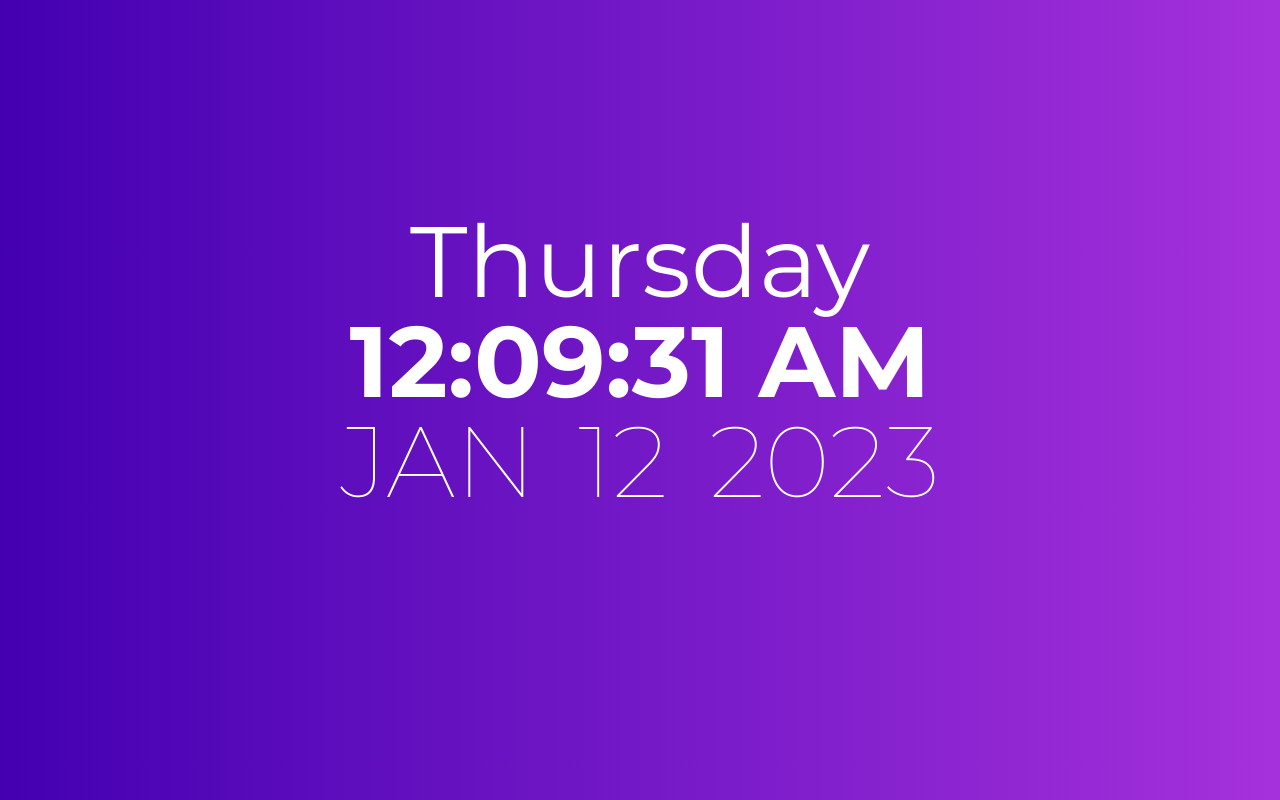
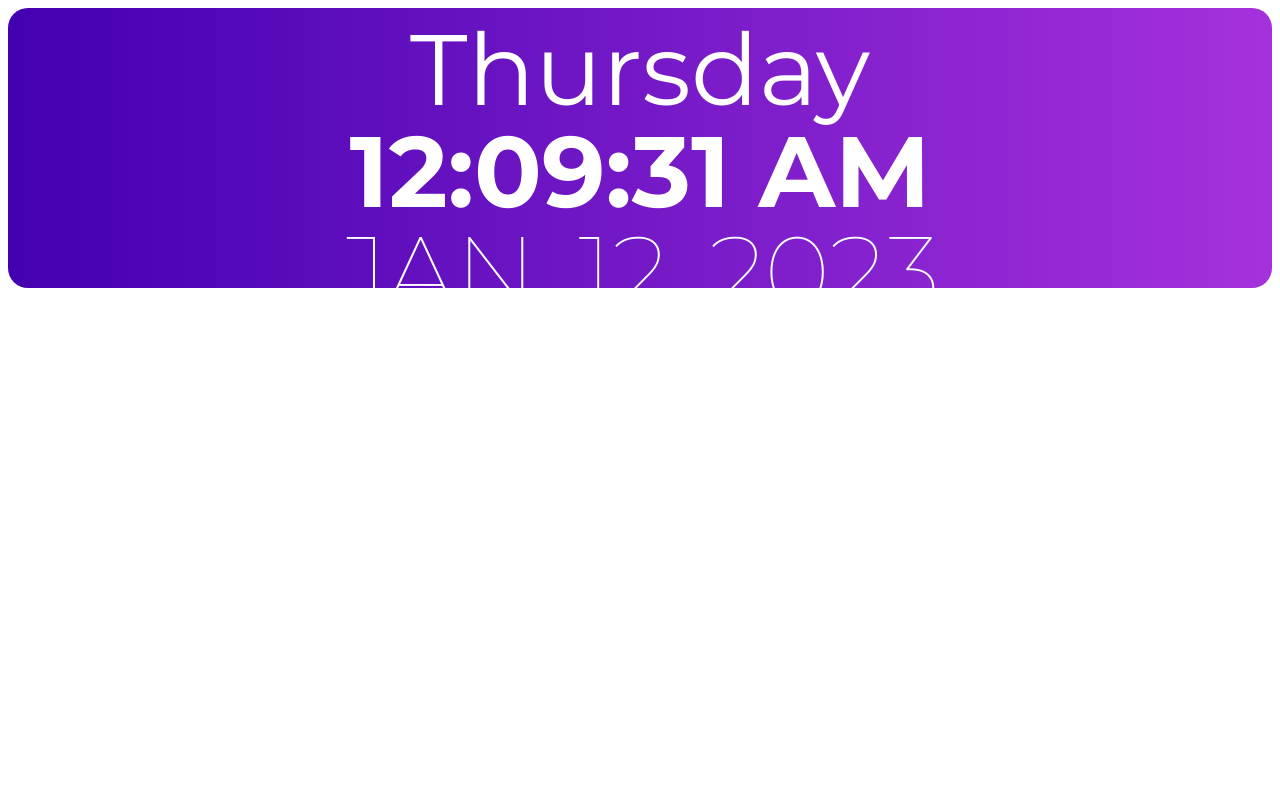
Before and after one commit to jeremiaspuerta/notion_widget_digital_clock, a plain HTML site: page index.html in a window 1280 px wide. Drawn offline with Linux system fonts and the light colour scheme.

Commit message:
feature: border radius

```diff
--- a/index.html
+++ b/index.html
@@ -4,6 +4,7 @@
     <link rel="stylesheet" type="text/css" href="styles.css" />
 </head>
 <body>
+    <div class="container">
         <div id="day"></div>
         <div id="clock"></div>
         <div class="item">
@@ -11,6 +12,7 @@
             <div id="year"></div>
             <div id="date"></div>
         </div>
+    </div>
 
     <script src="script.js">
 
--- a/styles.css
+++ b/styles.css
@@ -1,7 +1,7 @@
-body {
-  background: #a531dc;
-  background: -webkit-linear-gradient(to left, #a531dc, #4300b1);
+.container {
+  height: 35vh;
   background: linear-gradient(to left, #a531dc, #4300b1);
+  border-radius: 20px;
 }
 
 #clock {
@@ -10,7 +10,7 @@ body {
   position: absolute;
   left: 0;
   right: 0;
-  top: 300px;
+  top: 110px;
   font-family: "Montserrat", monospace;
   text-align: center;
   color: white;
@@ -22,7 +22,6 @@ body {
   height: 100px;
   margin: auto;
   position: absolute;
-  top: 200px;
   left: 0;
   right: 0;
   font-family: "Montserrat", monospace;
@@ -39,7 +38,7 @@ body {
   position: absolute;
   left: 0;
   right: 0;
-  top: 400px;
+  top: 210px;
   font-family: "Montserrat", monospace;
   text-align: center;
   color: white;
```
Lines whose indentation alone changed are shown as unchanged.
